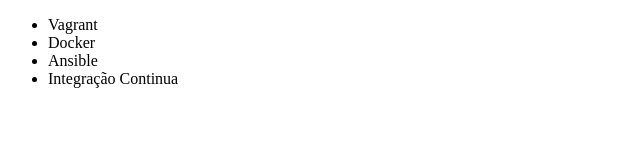
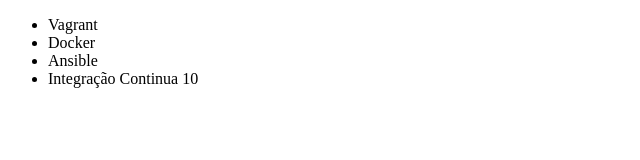
Before and after one commit to avcneto/alura-git, a plain HTML site: page index.html in a window 1280 px wide. Shown: the full height of the page, 0-640 px from the left. Drawn offline with Linux system fonts and the light colour scheme.

Commit message:
Adicionado o numero um no final da frase

```diff
--- a/index.html
+++ b/index.html
@@ -9,7 +9,7 @@
         <li>Vagrant</li>
         <li>Docker</li>
         <li>Ansible</li>
-        <li>Integração Continua</li>
+        <li>Integração Continua 10</li>
     </ul>
 </body>
 </html>
```
